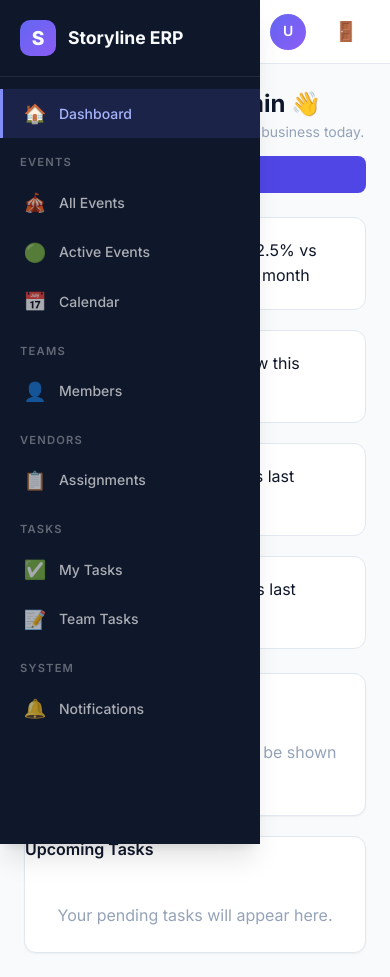
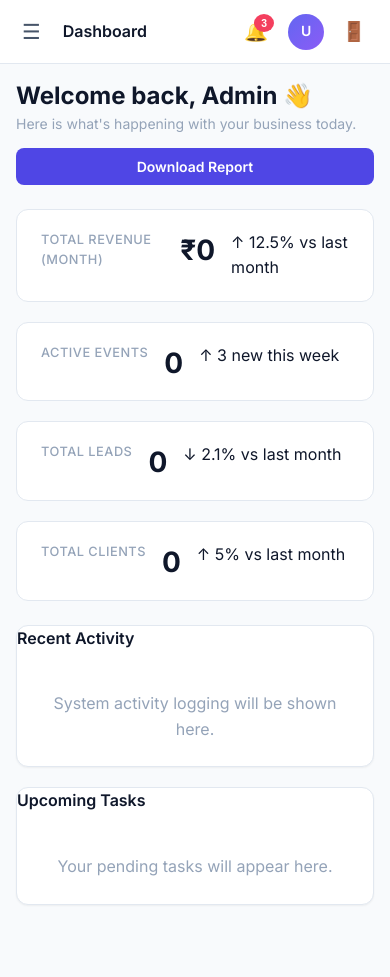
Before and after one commit to avadhutgurav1065-design/storyline-ERP, a React (Vite) app in the folder storyline-frontend/: page / in a window 390 px wide. After the commit the page ends 921 px from the top, so only its background shows below. Built offline with nearby package versions, Linux system fonts and the light colour scheme; no server answers; sample sign-in values are in the browser's storage.

Commit message:
style: implement mobile responsive layout for app shell and tables

```diff
--- a/storyline-frontend/index.html
+++ b/storyline-frontend/index.html
@@ -5,7 +5,7 @@
     <link rel="icon" type="image/svg+xml" href="/favicon.svg" />
     <link rel="apple-touch-icon" href="/pwa-192x192.png" />
     <meta name="theme-color" content="#6366F1" />
-    <meta name="viewport" content="width=device-width, initial-scale=1.0" />
+    <meta name="viewport" content="width=device-width, initial-scale=1.0, maximum-scale=1.0, user-scalable=0" />
     <title>Storyline ERP</title>
   </head>
   <body>
--- a/storyline-frontend/src/index.css
+++ b/storyline-frontend/src/index.css
@@ -846,20 +846,71 @@ tr:hover td {
 }
 
 /* ====================================================
-   Responsive
+   Responsive & Mobile Specifics
    ==================================================== */
+.sidebar-overlay {
+  position: fixed;
+  top: 0;
+  left: 0;
+  width: 100vw;
+  height: 100vh;
+  background: rgba(0, 0, 0, 0.5);
+  z-index: 90;
+  backdrop-filter: blur(2px);
+  opacity: 0;
+  visibility: hidden;
+  transition: all var(--transition-base);
+}
+
+.sidebar-overlay.open {
+  opacity: 1;
+  visibility: visible;
+}
+
+/* Force table containers to never exceed screen width */
+.table-responsive-wrapper {
+  width: 100%;
+  overflow-x: auto;
+  -webkit-overflow-scrolling: touch;
+}
+
 @media (max-width: 768px) {
   /* Sidebar handling */
   .sidebar {
     transform: translateX(-100%);
-    width: 260px !important;
+    width: 280px !important;
   }
   .sidebar.open {
     transform: translateX(0);
     box-shadow: var(--shadow-xl);
   }
+
   .app-content, .app-content.sidebar-collapsed {
     margin-left: 0 !important;
+    width: 100% !important;
+    max-width: 100vw;
+    overflow-x: hidden;
+  }
+
+  .main-content {
+    padding: 16px; /* Less padding on mobile */
+  }
+
+  .topbar {
+    padding: 0 16px;
+  }
+
+  .topbar-title {
+    font-size: 1rem;
+    white-space: nowrap;
+    overflow: hidden;
+    text-overflow: ellipsis;
+    max-width: 150px;
+  }
+
+  /* Hide the user name text on mobile */
+  .user-name-text {
+    display: none !important;
   }
 
   /* Grids and Layouts */
@@ -893,4 +944,18 @@ tr:hover td {
   .page-header button {
     width: 100%;
   }
+
+  /* Ensure cards don't break width */
+  .card {
+    padding: 16px;
+    max-width: 100%;
+    overflow: hidden;
+  }
+
+  .table-container {
+    width: 100%;
+    overflow-x: auto;
+    -webkit-overflow-scrolling: touch;
+    border-radius: var(--border-radius);
+  }
 }
--- a/storyline-frontend/src/layouts/AppLayout.tsx
+++ b/storyline-frontend/src/layouts/AppLayout.tsx
@@ -1,4 +1,4 @@
-import { useState } from 'react';
+import { useState, useEffect } from 'react';
 import { Outlet, useLocation } from 'react-router-dom';
 import Sidebar from './Sidebar';
 import TopBar from './TopBar';
@@ -38,20 +38,35 @@ const pageTitles: Record<string, string> = {
 
 export default function AppLayout() {
   const [sidebarCollapsed, setSidebarCollapsed] = useState(false);
+  const [mobileMenuOpen, setMobileMenuOpen] = useState(false);
   const location = useLocation();
+
+  // Close mobile menu on route change
+  useEffect(() => {
+    setMobileMenuOpen(false);
+  }, [location.pathname]);
 
   const pageTitle = pageTitles[location.pathname] || 'Storyline ERP';
 
   return (
     <div className="app-layout">
+      {/* Mobile Overlay */}
+      <div
+        className={`sidebar-overlay ${mobileMenuOpen ? 'open' : ''}`}
+        onClick={() => setMobileMenuOpen(false)}
+      />
+
       <Sidebar
         collapsed={sidebarCollapsed}
         onToggle={() => setSidebarCollapsed(!sidebarCollapsed)}
+        mobileOpen={mobileMenuOpen}
+        onCloseMobile={() => setMobileMenuOpen(false)}
       />
       <div className={`app-content ${sidebarCollapsed ? 'sidebar-collapsed' : ''}`}>
         <TopBar
           collapsed={sidebarCollapsed}
           onToggle={() => setSidebarCollapsed(!sidebarCollapsed)}
+          onMobileToggle={() => setMobileMenuOpen(true)}
           title={pageTitle}
         />
         <main className="main-content animate-fade-in">
--- a/storyline-frontend/src/layouts/Sidebar.tsx
+++ b/storyline-frontend/src/layouts/Sidebar.tsx
@@ -4,6 +4,8 @@ import { useAuth } from '../context/AuthContext';
 interface SidebarProps {
   collapsed: boolean;
   onToggle: () => void;
+  mobileOpen: boolean;
+  onCloseMobile: () => void;
 }
 
 interface NavItem {
@@ -100,7 +102,7 @@ const navigation: NavGroup[] = [
   },
 ];
 
-export default function Sidebar({ collapsed }: SidebarProps) {
+export default function Sidebar({ collapsed, mobileOpen, onCloseMobile }: SidebarProps) {
   const { hasRole } = useAuth();
   const location = useLocation();
 
@@ -110,7 +112,7 @@ export default function Sidebar({ collapsed }: SidebarProps) {
   };
 
   return (
-    <aside className={`sidebar ${collapsed ? 'collapsed' : 'open'}`}>
+    <aside className={`sidebar ${collapsed ? 'collapsed' : ''} ${mobileOpen ? 'open' : ''}`}>
       {/* Logo */}
       <div className="sidebar-logo">
         <div className="logo-icon">S</div>
@@ -132,6 +134,7 @@ export default function Sidebar({ collapsed }: SidebarProps) {
                 <NavLink
                   key={item.path}
                   to={item.path}
+                  onClick={onCloseMobile} // Close menu when an item is clicked on mobile
                   className={`nav-item ${location.pathname === item.path ? 'active' : ''}`}
                 >
                   <span className="nav-icon">{item.icon}</span>
--- a/storyline-frontend/src/layouts/TopBar.tsx
+++ b/storyline-frontend/src/layouts/TopBar.tsx
@@ -1,13 +1,22 @@
 import { useAuth } from '../context/AuthContext';
+import { useState, useEffect } from 'react';
 
 interface TopBarProps {
   collapsed: boolean;
   onToggle: () => void;
+  onMobileToggle: () => void;
   title: string;
 }
 
-export default function TopBar({ collapsed, onToggle, title }: TopBarProps) {
+export default function TopBar({ collapsed, onToggle, onMobileToggle, title }: TopBarProps) {
   const { user, logout } = useAuth();
+  const [isMobile, setIsMobile] = useState(window.innerWidth <= 768);
+
+  useEffect(() => {
+    const handleResize = () => setIsMobile(window.innerWidth <= 768);
+    window.addEventListener('resize', handleResize);
+    return () => window.removeEventListener('resize', handleResize);
+  }, []);
 
   const initials = user?.fullName
     ?.split(' ')
@@ -19,9 +28,15 @@ export default function TopBar({ collapsed, onToggle, title }: TopBarProps) {
   return (
     <header className="topbar">
       <div className="topbar-left">
-        <button className="topbar-toggle" onClick={onToggle} title="Toggle sidebar">
-          {collapsed ? '☰' : '✕'}
-        </button>
+        {isMobile ? (
+          <button className="topbar-toggle" onClick={onMobileToggle} title="Open Menu">
+            ☰
+          </button>
+        ) : (
+          <button className="topbar-toggle" onClick={onToggle} title="Toggle sidebar">
+            {collapsed ? '☰' : '✕'}
+          </button>
+        )}
         <span className="topbar-title">{title}</span>
       </div>
 
@@ -37,7 +52,7 @@ export default function TopBar({ collapsed, onToggle, title }: TopBarProps) {
           <div className="user-avatar" title={user?.fullName}>
             {initials}
           </div>
-          <div style={{ lineHeight: 1.2 }}>
+          <div className="user-name-text" style={{ lineHeight: 1.2 }}>
             <div style={{ fontSize: '0.85rem', fontWeight: 600, color: 'var(--text-primary)' }}>
               {user?.fullName}
             </div>
```
